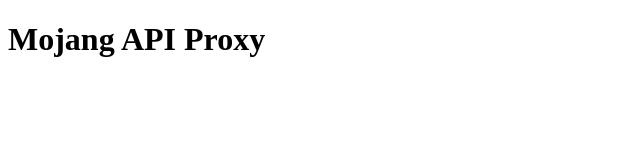
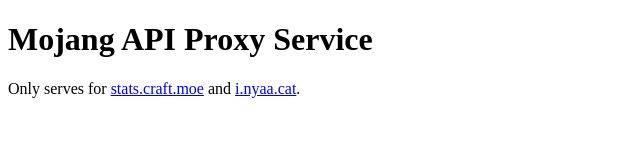
Before and after one commit to SilentDepth/mojang-api-proxy, a plain HTML site: page index.html in a window 1280 px wide. Shown: the whole page, without its empty margins (0-640 px from the left). Drawn offline with Linux system fonts and the light colour scheme.

Commit message:
update `index.html`

```diff
--- a/index.html
+++ b/index.html
@@ -3,9 +3,10 @@
 <head>
   <meta charset="UTF-8">
   <meta name="viewport" content="width=device-width, initial-scale=1.0">
-  <title>SilentDepth's Mojang API Proxy</title>
+  <title>SilentDepth's Mojang API Proxy Service</title>
 </head>
 <body>
-  <h1>Mojang API Proxy</h1>
+  <h1>Mojang API Proxy Service</h1>
+  <p>Only serves for <a href="https://stats.craft.moe">stats.craft.moe</a> and <a href="https://i.nyaa.cat">i.nyaa.cat</a>.</p>
 </body>
 </html>
```
